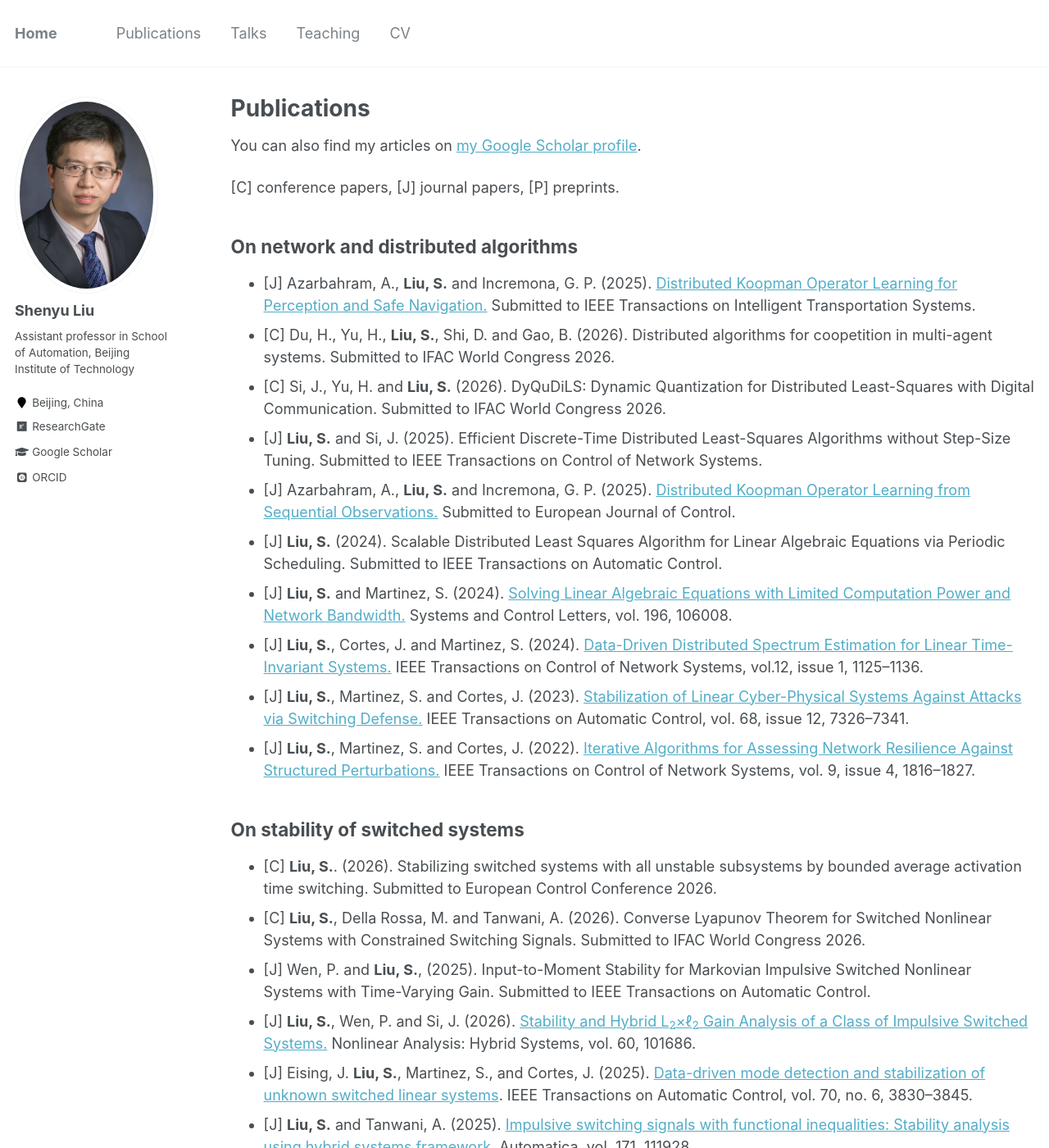
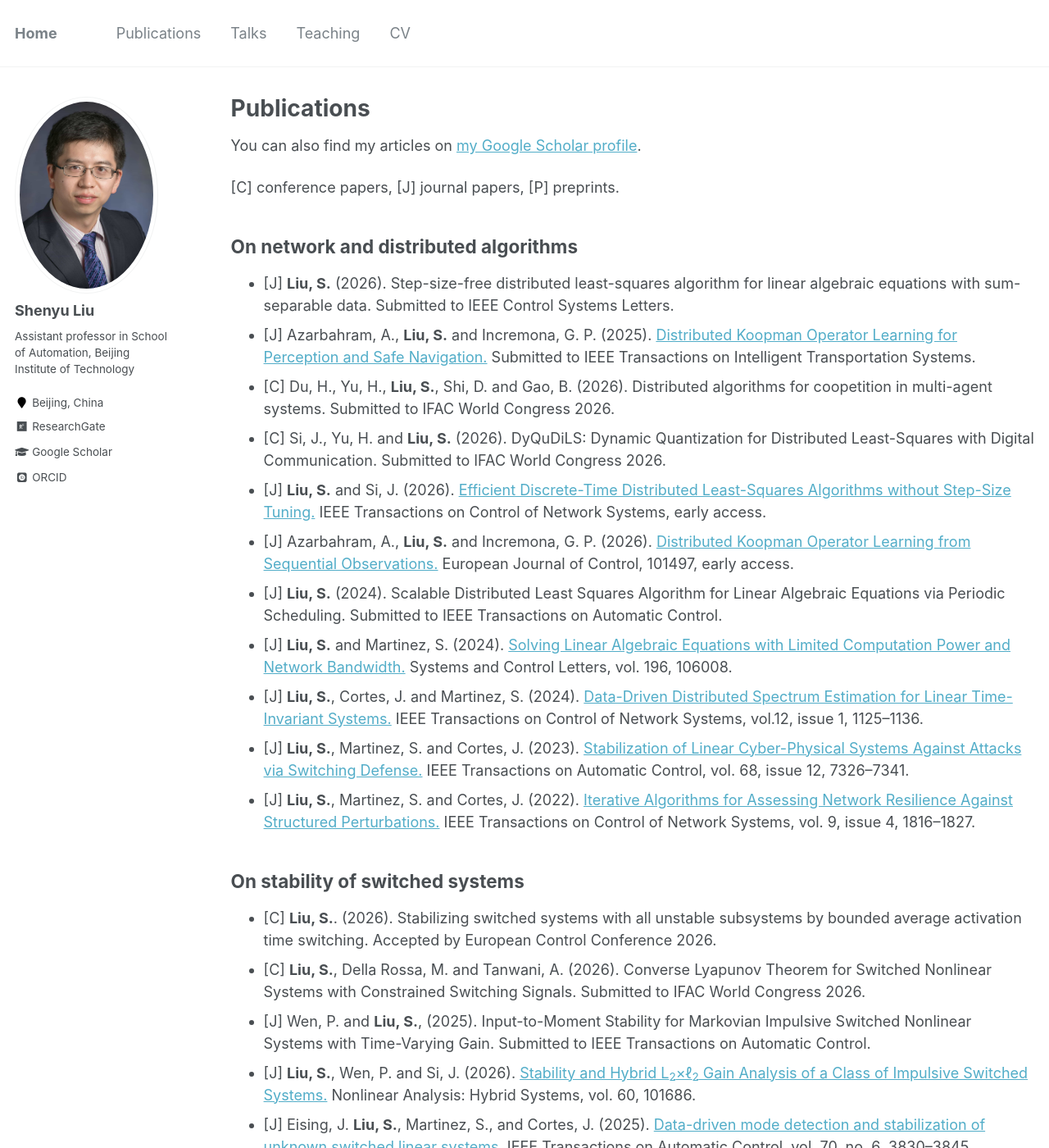
Before and after one commit to Shenyu-Liu/Shenyu-Liu.github.io, a Jekyll site: the page built from _pages/publications.md, in a window 1280 px wide and 1400 px high. Shown: the whole window at 82% size. Built offline with Jekyll 4.4.1, drawn with Linux system fonts in a browser that asks for light colours; some web fonts are replaced.

Commit message:
Update publications.md

```diff
--- a/_pages/publications.md
+++ b/_pages/publications.md
@@ -13,11 +13,12 @@ author_profile: true
 
 On network and distributed algorithms
 ------
+* [J] <strong>Liu, S.</strong> (2026). Step-size-free distributed least-squares algorithm for linear algebraic equations with sum-separable data. Submitted to IEEE Control Systems Letters.
 * [J] Azarbahram, A., <strong>Liu, S.</strong> and Incremona, G. P. (2025). <a href="https://arxiv.org/abs/2511.22368">Distributed Koopman Operator Learning for Perception and Safe Navigation.</a> Submitted to IEEE Transactions on Intelligent Transportation Systems.
 * [C] Du, H., Yu, H., <strong>Liu, S.</strong>, Shi, D. and Gao, B. (2026). Distributed algorithms for coopetition in multi-agent systems. Submitted to IFAC World Congress 2026.
 * [C] Si, J., Yu, H. and <strong>Liu, S.</strong> (2026). DyQuDiLS: Dynamic Quantization for Distributed Least-Squares with Digital Communication. Submitted to IFAC World Congress 2026.
-* [J] <strong>Liu, S.</strong> and Si, J. (2025). Efficient Discrete-Time Distributed Least-Squares Algorithms without Step-Size Tuning. Submitted to IEEE Transactions on Control of Network Systems.
-* [J] Azarbahram, A., <strong>Liu, S.</strong> and Incremona, G. P. (2025). <a href ="https://arxiv.org/abs/2509.20071">Distributed Koopman Operator Learning from Sequential Observations.</a> Submitted to European Journal of Control.
+* [J] <strong>Liu, S.</strong> and Si, J. (2026). <a href ="https://ieeexplore.ieee.org/document/11409456">Efficient Discrete-Time Distributed Least-Squares Algorithms without Step-Size Tuning.</a> IEEE Transactions on Control of Network Systems, early access.
+* [J] Azarbahram, A., <strong>Liu, S.</strong> and Incremona, G. P. (2026). <a href ="https://www.sciencedirect.com/science/article/pii/S0947358026000506">Distributed Koopman Operator Learning from Sequential Observations.</a> European Journal of Control, 101497, early access.
 * [J] <strong>Liu, S.</strong> (2024). 	Scalable Distributed Least Squares Algorithm for Linear Algebraic Equations via Periodic Scheduling. Submitted to IEEE Transactions on Automatic Control.
 * [J] <strong>Liu, S.</strong> and Martinez, S. (2024). <a href ="https://www.sciencedirect.com/science/article/pii/S0167691124002962">Solving Linear Algebraic Equations with Limited Computation Power and Network Bandwidth.</a> Systems and Control Letters, vol. 196, 106008.
 * [J] <strong>Liu, S.</strong>, Cortes, J. and Martinez, S. (2024). <a href ="https://ieeexplore.ieee.org/document/10608395">Data-Driven Distributed Spectrum Estimation for Linear Time-Invariant Systems.</a> IEEE Transactions on Control of Network Systems, vol.12, issue 1, 1125&ndash;1136.
@@ -26,7 +27,7 @@ On network and distributed algorithms
 
 On stability of switched systems
 ------
-* [C] <strong>Liu, S.</strong>. (2026). Stabilizing switched systems with all unstable subsystems by bounded average activation time switching. Submitted to European Control Conference 2026.
+* [C] <strong>Liu, S.</strong>. (2026). Stabilizing switched systems with all unstable subsystems by bounded average activation time switching. Accepted by European Control Conference 2026.
 * [C] <strong>Liu, S.</strong>, Della Rossa, M. and Tanwani, A. (2026). Converse Lyapunov Theorem for Switched Nonlinear Systems with Constrained Switching Signals. Submitted to IFAC World Congress 2026.
 * [J] Wen, P. and <strong> Liu, S.</strong>, (2025). Input-to-Moment Stability for Markovian Impulsive Switched Nonlinear Systems with Time-Varying Gain. Submitted to IEEE Transactions on Automatic Control.
 * [J] <strong>Liu, S.</strong>, Wen, P. and Si, J. (2026). <a href= "https://www.sciencedirect.com/science/article/pii/S1751570X26000129">Stability and Hybrid L<sub>2</sub>×ℓ<sub>2</sub> Gain Analysis of a Class of Impulsive Switched Systems.</a> Nonlinear Analysis: Hybrid Systems, vol. 60, 101686.
```
